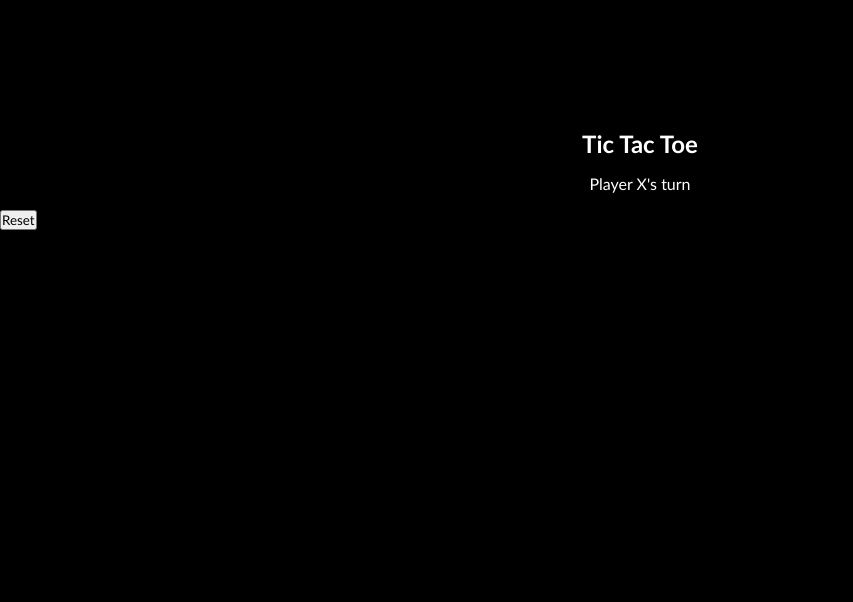
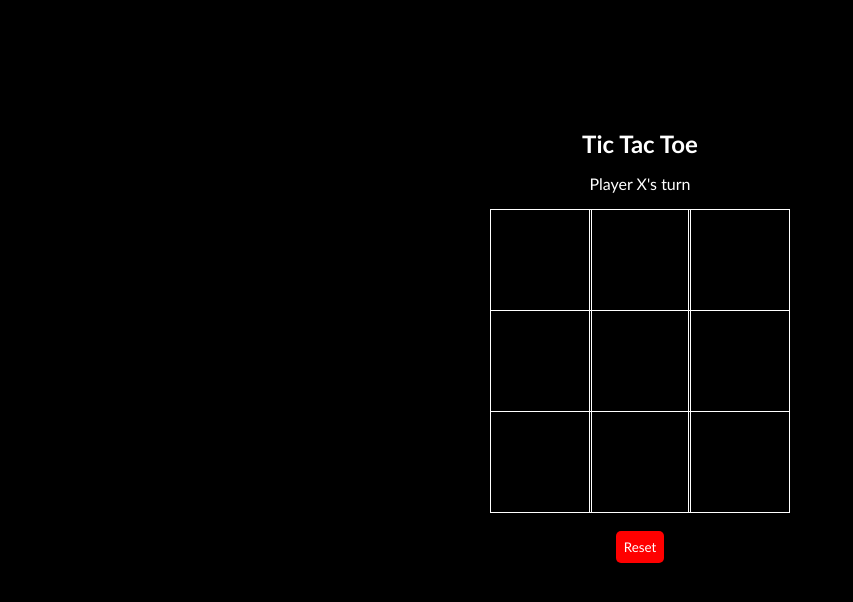
Before and after one commit to michaelarayabe/tictactoe, a plain HTML site: page index.html in a window 1280 px wide. Shown: the whole page, without its empty margins (0-853 px from the left). Drawn offline with Linux system fonts and the light colour scheme.

Commit message:
added styles for grid box and reset button

```diff
--- a/index.html
+++ b/index.html
@@ -16,7 +16,7 @@
         <section class = "display">
             Player <span>X</span>'s turn
         </section>
-        <section class = "content">
+        <section class = "container">
             <div class = "box"></div>
             <div class = "box"></div>
             <div class = "box"></div>
--- a/style.css
+++ b/style.css
@@ -33,3 +33,33 @@
     grid-template-rows: 33% 33% 33%;
     max-width: 300px;
 }
+
+.box {
+    display:flex;
+    border: 1px solid white;
+    min-height: 100px;
+    min-width: 100px;
+    justify-content:center;
+    align-items:center;
+    cursor: pointer;
+}
+
+.hide{
+    display:none;
+}
+
+.control{
+    align-items: center;
+    display:flex;
+    justify-content:center;
+    margin-top: 1em;
+}
+
+#reset {
+    padding: 8px;
+    border:none;
+    border-radius: 5px;
+    background-color: red;
+    color:white;
+    cursor:pointer;
+}
```
